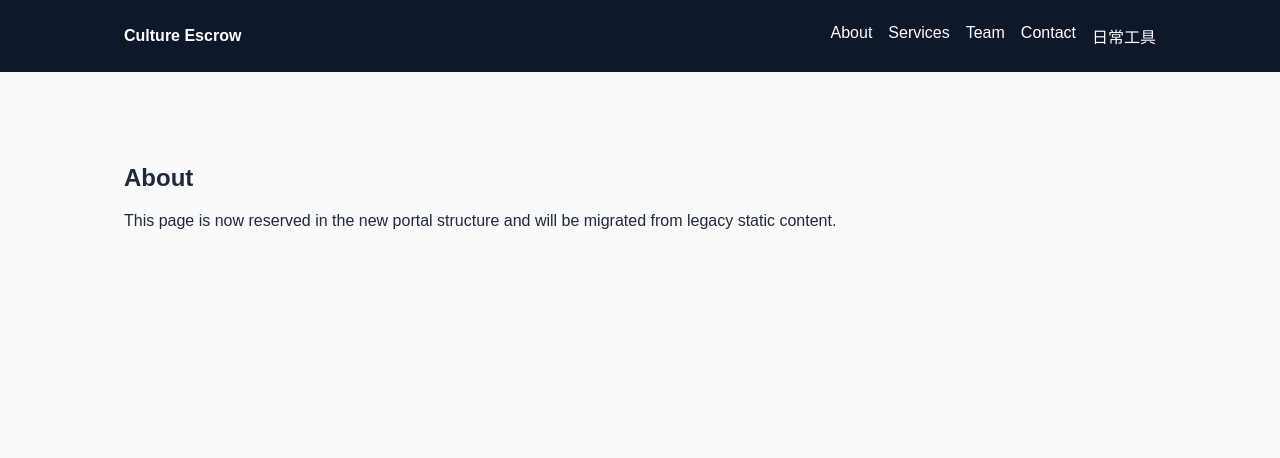
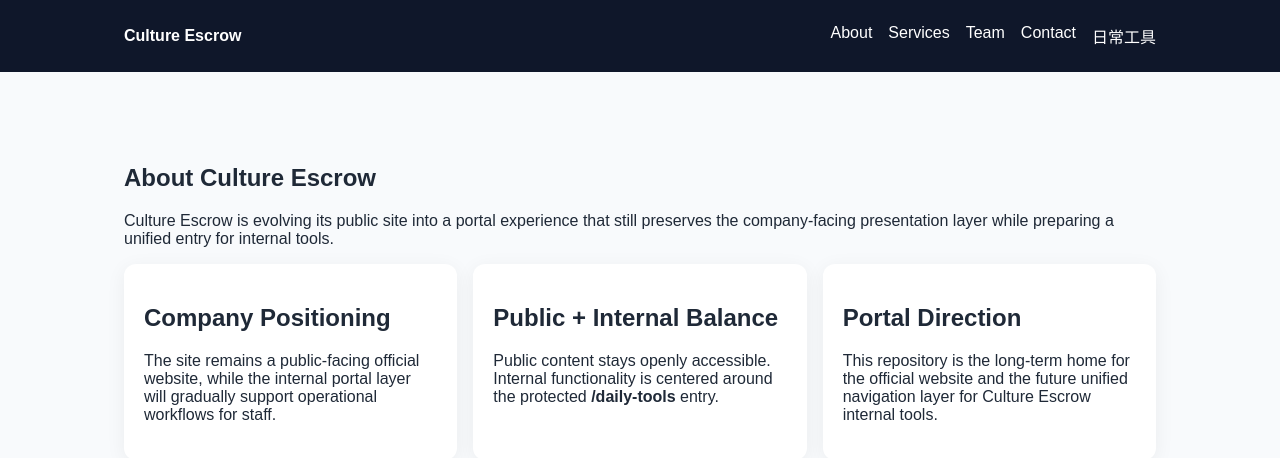
Before and after one commit to yudonghu/culture-escrow-site, a Next.js app: page /about in a window 1280 px wide. Shown: the top 458 px of the page. Built offline with nearby package versions, Linux system fonts and the light colour scheme.

Commit message:
feat: PR5 migrate About and Services into portal structure

```diff
--- a/app/about/page.tsx
+++ b/app/about/page.tsx
@@ -1,8 +1,35 @@
 export default function AboutPage() {
   return (
     <section className="hero">
-      <h1>About</h1>
-      <p>This page is now reserved in the new portal structure and will be migrated from legacy static content.</p>
+      <h1>About Culture Escrow</h1>
+      <p>
+        Culture Escrow is evolving its public site into a portal experience that still preserves
+        the company-facing presentation layer while preparing a unified entry for internal tools.
+      </p>
+
+      <div className="card-grid">
+        <div className="card">
+          <h2>Company Positioning</h2>
+          <p>
+            The site remains a public-facing official website, while the internal portal layer will
+            gradually support operational workflows for staff.
+          </p>
+        </div>
+        <div className="card">
+          <h2>Public + Internal Balance</h2>
+          <p>
+            Public content stays openly accessible. Internal functionality is centered around the
+            protected <strong>/daily-tools</strong> entry.
+          </p>
+        </div>
+        <div className="card">
+          <h2>Portal Direction</h2>
+          <p>
+            This repository is the long-term home for the official website and the future unified
+            navigation layer for Culture Escrow internal tools.
+          </p>
+        </div>
+      </div>
     </section>
   )
 }
```
Also changed, not shown: app/services/page.tsx (+28 -1 lines), 1 other file (tests, documents, lock files or other folders).
